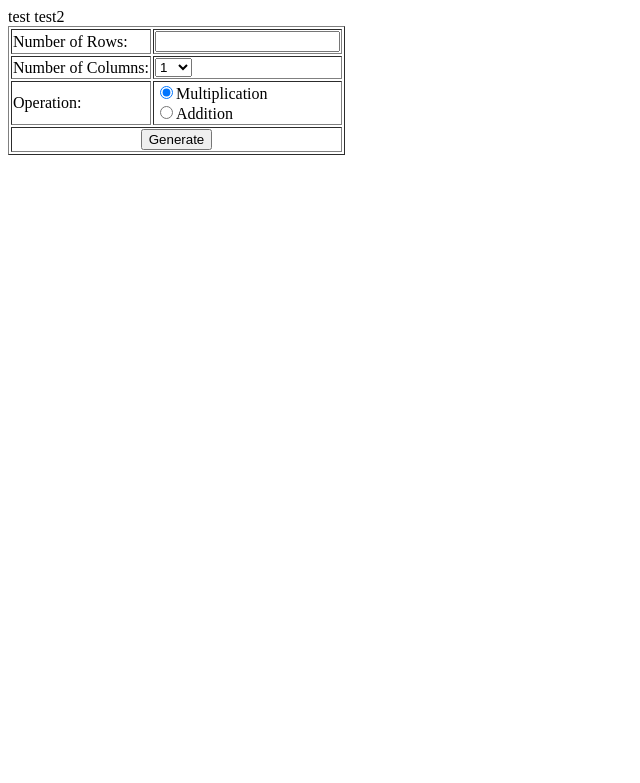
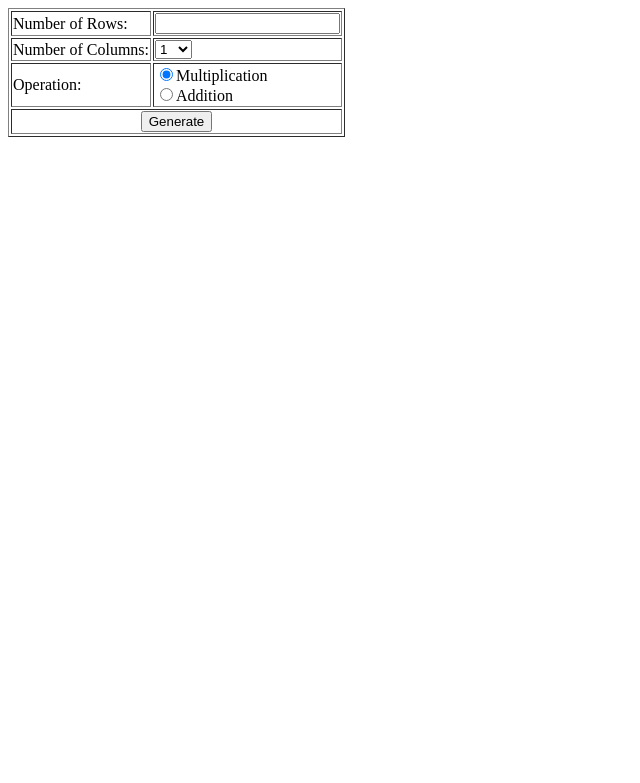
Before and after one commit to Felttrip/CS3380, a PHP site: page /lab1.php in a window 1280 px wide. Shown: the top 783 px of the page, without its empty margins (0-640 px from the left). Run offline with PHP 8.4, Linux system fonts and the light colour scheme.

Commit message:
cleaned up changes from merge experiment

```diff
--- a/lab1/lab1.php
+++ b/lab1/lab1.php
@@ -1,5 +1,3 @@
-test
-test2
 <html>
 <head/>
 <body>
```
